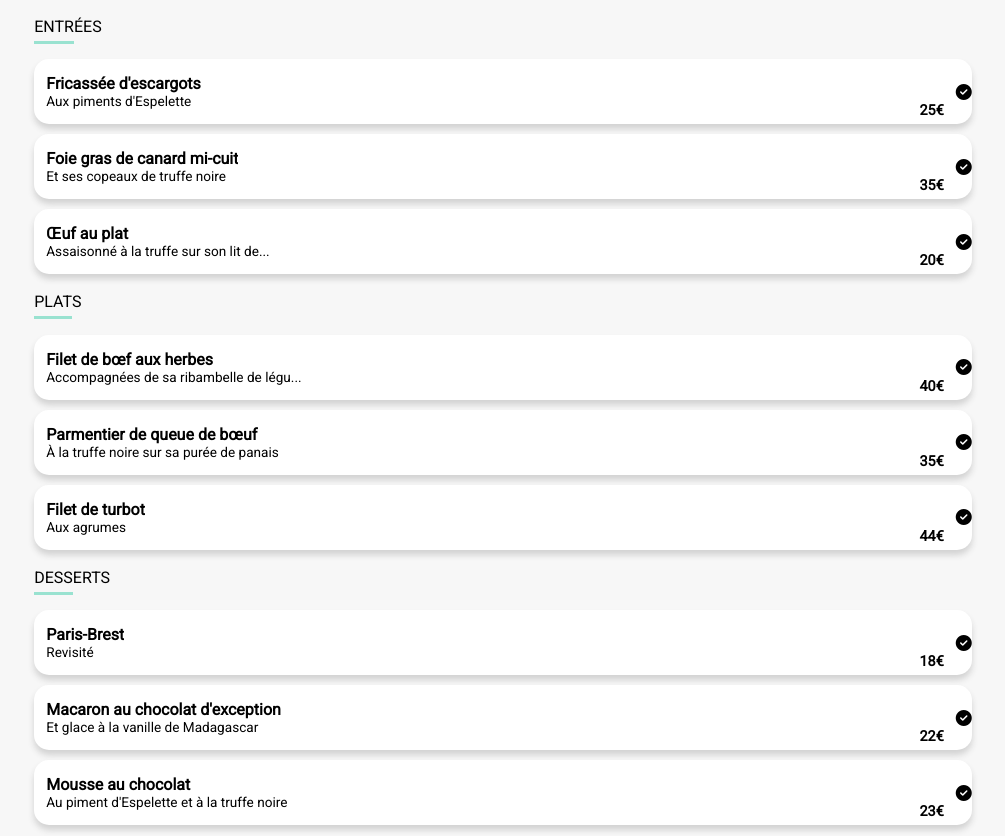
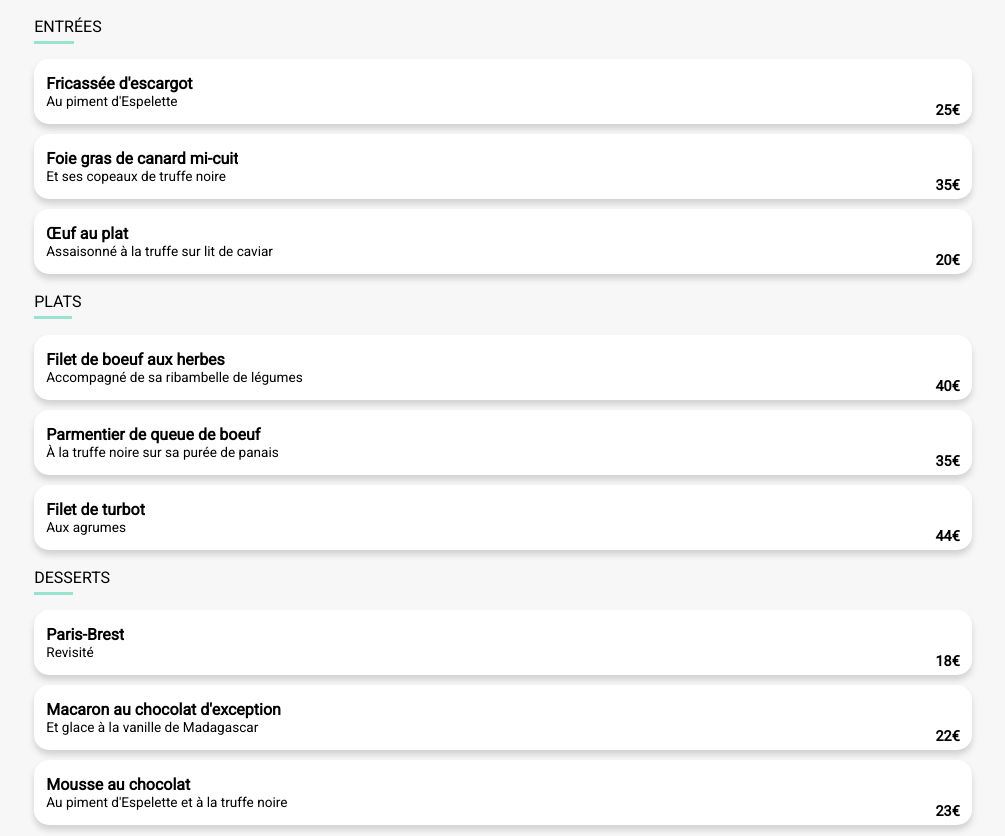
Before and after one commit to Diamss107/Ohmyfood, a website: page menus/la-palette-du-gout.html in a window 1280 px wide. Shown: the part 424-1260 px from the top of the page, without its empty margins (137-1142 px from the left). Drawn offline with Linux system fonts and the light colour scheme; a web font is replaced by a local one.

Commit message:
Transposition des améliorations apporté au menu à la française aux autres menus

```diff
--- a/menus/la-palette-du-gout.html
+++ b/menus/la-palette-du-gout.html
@@ -39,33 +39,42 @@
 				</h2>
 				<div class="menu-wrapper__menu__section__cards">
 					<div class="menu-card">
+						<input required type="radio" name="appetizer" id="1" class="menu-card__radio">
 						<div class="menu-card__text">
-							<h3 class="menu-card__text__title">Fricassée d'escargots</h3>
-							<span class="menu-card__text__desc">Aux piments d'Espelette</span>
+							<h3 class="menu-card__text__title">Fricassée d'escargot</h3>
+							<span class="menu-card__text__desc">Au piment d'Espelette </span>
 						</div>
 						<div class="menu-card__order">
 							<span class="menu-card__order__price">25€</span>
-							<i class="fa-solid fa-circle-check menu-card__order__icon"></i>
+							<label for="1" class="menu-card__order__label">
+								<i class="fa-solid fa-circle-check menu-card__order__label__icon"></i>
+							</label>
 						</div>
 					</div>
 					<div class="menu-card">
+						<input required type="radio" name="appetizer" id="2" class="menu-card__radio">
 						<div class="menu-card__text">
 							<h3 class="menu-card__text__title">Foie gras de canard mi-cuit</h3>
 							<span class="menu-card__text__desc">Et ses copeaux de truffe noire</span>
 						</div>
 						<div class="menu-card__order">
 							<span class="menu-card__order__price">35€</span>
-							<i class="fa-solid fa-circle-check menu-card__order__icon"></i>
+							<label for="2" class="menu-card__order__label">
+								<i class="fa-solid fa-circle-check menu-card__order__label__icon"></i>
+							</label>
 						</div>
 					</div>
 					<div class="menu-card">
+						<input required type="radio" name="appetizer" id="3" class="menu-card__radio">
 						<div class="menu-card__text">
 							<h3 class="menu-card__text__title">Œuf au plat</h3>
-							<span class="menu-card__text__desc">Assaisonné à la truffe sur son lit de...</span>
+							<span class="menu-card__text__desc">Assaisonné à la truffe sur lit de caviar</span>
 						</div>
 						<div class="menu-card__order">
 							<span class="menu-card__order__price">20€</span>
-							<i class="fa-solid fa-circle-check menu-card__order__icon"></i>
+							<label for="3" class="menu-card__order__label">
+								<i class="fa-solid fa-circle-check menu-card__order__label__icon"></i>
+							</label>
 						</div>
 					</div>
 				</div>
@@ -76,33 +85,42 @@
 				</h2>
 				<div class="menu-wrapper__menu__section__cards">
 					<div class="menu-card">
+						<input required type="radio" name="dishes" id="4" class="menu-card__radio">
 						<div class="menu-card__text">
-							<h3 class="menu-card__text__title">Filet de bœf aux herbes</h3>
-							<span class="menu-card__text__desc">Accompagnées de sa ribambelle de légu...</span>
+							<h3 class="menu-card__text__title">Filet de boeuf aux herbes</h3>
+							<span class="menu-card__text__desc">Accompagné de sa ribambelle de légumes</span>
 						</div>
 						<div class="menu-card__order">
 							<span class="menu-card__order__price">40€</span>
-							<i class="fa-solid fa-circle-check menu-card__order__icon"></i>
+							<label for="4" class="menu-card__order__label">
+								<i class="fa-solid fa-circle-check menu-card__order__label__icon"></i>
+							</label>
 						</div>
 					</div>
 					<div class="menu-card">
+						<input required type="radio" name="dishes" id="5" class="menu-card__radio">
 						<div class="menu-card__text">
-							<h3 class="menu-card__text__title">Parmentier de queue de bœuf</h3>
+							<h3 class="menu-card__text__title">Parmentier de queue de boeuf</h3>
 							<span class="menu-card__text__desc">À la truffe noire sur sa purée de panais</span>
 						</div>
 						<div class="menu-card__order">
 							<span class="menu-card__order__price">35€</span>
-							<i class="fa-solid fa-circle-check menu-card__order__icon"></i>
+							<label for="5" class="menu-card__order__label">
+								<i class="fa-solid fa-circle-check menu-card__order__label__icon"></i>
+							</label>
 						</div>
 					</div>
 					<div class="menu-card">
+						<input required type="radio" name="dishes" id="6" class="menu-card__radio">
 						<div class="menu-card__text">
 							<h3 class="menu-card__text__title">Filet de turbot</h3>
 							<span class="menu-card__text__desc">Aux agrumes</span>
 						</div>
 						<div class="menu-card__order">
 							<span class="menu-card__order__price">44€</span>
-							<i class="fa-solid fa-circle-check menu-card__order__icon"></i>
+							<label for="6" class="menu-card__order__label">
+								<i class="fa-solid fa-circle-check menu-card__order__label__icon"></i>
+							</label>
 						</div>
 					</div>
 				</div>
@@ -113,33 +131,42 @@
 				</h2>
 				<div class="menu-wrapper__menu__section__cards">
 					<div class="menu-card">
+						<input required type="radio" name="desserts" id="7" class="menu-card__radio">
 						<div class="menu-card__text">
 							<h3 class="menu-card__text__title">Paris-Brest</h3>
 							<span class="menu-card__text__desc">Revisité</span>
 						</div>
 						<div class="menu-card__order">
 							<span class="menu-card__order__price">18€</span>
-							<i class="fa-solid fa-circle-check menu-card__order__icon"></i>
+							<label for="7" class="menu-card__order__label">
+								<i class="fa-solid fa-circle-check menu-card__order__label__icon"></i>
+							</label>
 						</div>
 					</div>
 					<div class="menu-card">
+						<input required type="radio" name="desserts" id="8" class="menu-card__radio">
 						<div class="menu-card__text">
 							<h3 class="menu-card__text__title">Macaron au chocolat d'exception</h3>
 							<span class="menu-card__text__desc">Et glace à la vanille de Madagascar</span>
 						</div>
 						<div class="menu-card__order">
 							<span class="menu-card__order__price">22€</span>
-							<i class="fa-solid fa-circle-check menu-card__order__icon"></i>
+							<label for="8" class="menu-card__order__label">
+								<i class="fa-solid fa-circle-check menu-card__order__label__icon"></i>
+							</label>
 						</div>
 					</div>
 					<div class="menu-card">
+						<input required type="radio" name="desserts" id="9" class="menu-card__radio">
 						<div class="menu-card__text">
 							<h3 class="menu-card__text__title">Mousse au chocolat</h3>
 							<span class="menu-card__text__desc">Au piment d'Espelette et à la truffe noire</span>
 						</div>
 						<div class="menu-card__order">
 							<span class="menu-card__order__price">23€</span>
-							<i class="fa-solid fa-circle-check menu-card__order__icon"></i>
+							<label for="9" class="menu-card__order__label">
+								<i class="fa-solid fa-circle-check menu-card__order__label__icon"></i>
+							</label>
 						</div>
 					</div>
 				</div>
```
Also changed, not shown: menus/la-note-enchantee.html (+42 -42 lines), menus/le-delice-des-sens.html (+39 -12 lines).
